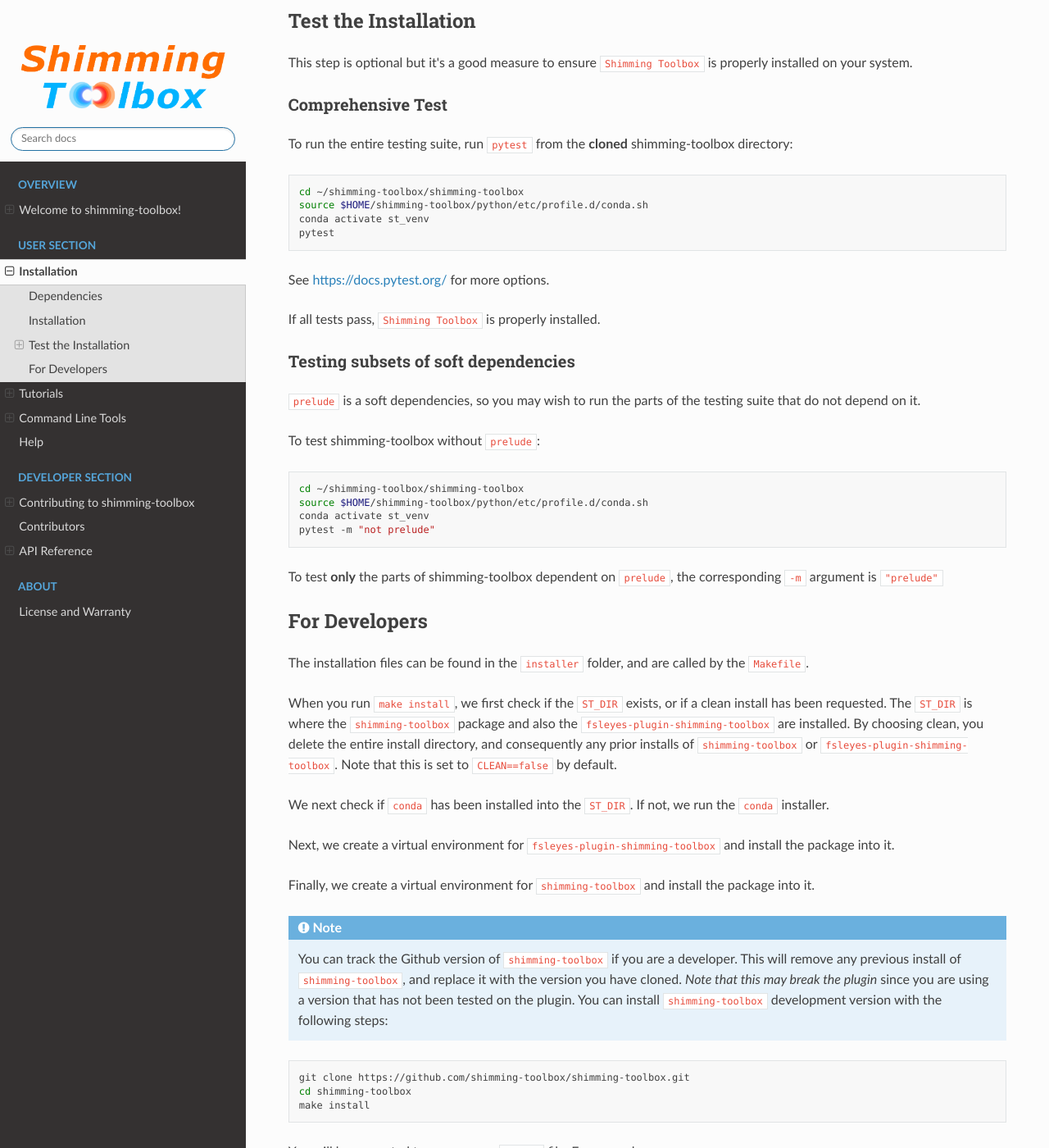
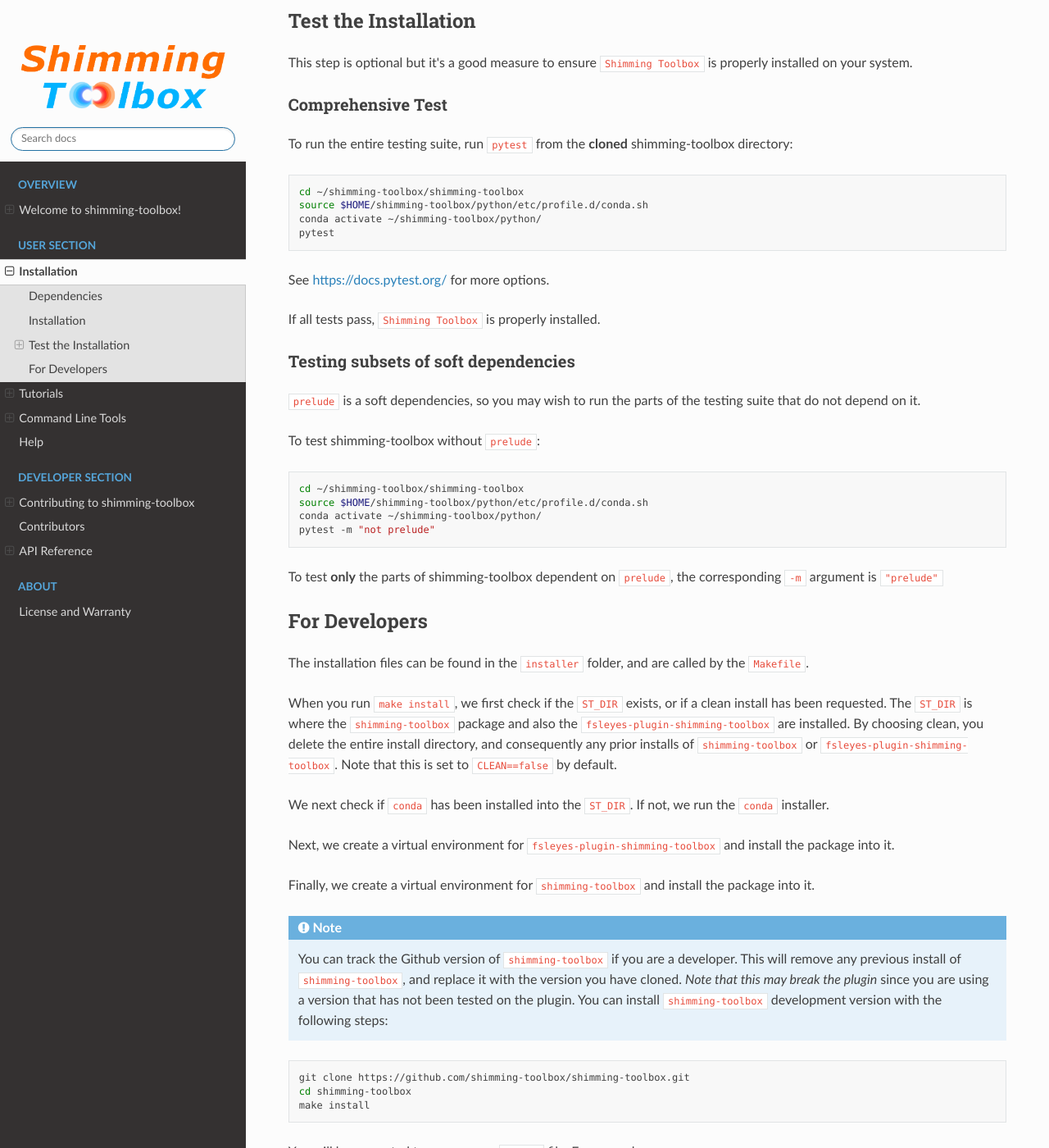
Before and after one commit to shimming-toolbox/shimming-toolbox, a Sphinx documentation site: the page built from docs/source/user_section/installation.rst, in a window 1280 px wide and 1400 px high, scrolled down 3640 px. Shown: the whole window at 82% size. Built offline with Sphinx 7.4.7 and the Read the Docs theme 2.0.0, drawn with Linux system fonts in a browser that asks for light colours; some of the changed text lies outside the part shown; grey boxes are pictures that could not be loaded.

Commit message:
Remove deprecated calls to st_venv

```diff
--- a/docs/source/user_section/installation.rst
+++ b/docs/source/user_section/installation.rst
@@ -104,7 +104,7 @@ To run the entire testing suite, run ``pytest`` from the
 
   cd ~/shimming-toolbox/shimming-toolbox
   source $HOME/shimming-toolbox/python/etc/profile.d/conda.sh
-  conda activate st_venv
+  conda activate ~/shimming-toolbox/python/
   pytest
 
 See https://docs.pytest.org/ for more options.
@@ -124,7 +124,7 @@ To test shimming-toolbox without ``prelude``:
 
   cd ~/shimming-toolbox/shimming-toolbox
   source $HOME/shimming-toolbox/python/etc/profile.d/conda.sh
-  conda activate st_venv
+  conda activate ~/shimming-toolbox/python/
   pytest -m "not prelude"
 
 To test **only** the parts of shimming-toolbox dependent on ``prelude``, the corresponding ``-m`` argument is ``"prelude"``
@@ -165,4 +165,4 @@ You can then activate the ``shimming-toolbox`` environment and start coding!
 
 .. code:: bash
 
-    conda activate st_venv
+    conda activate ~/shimming-toolbox/python/
```
